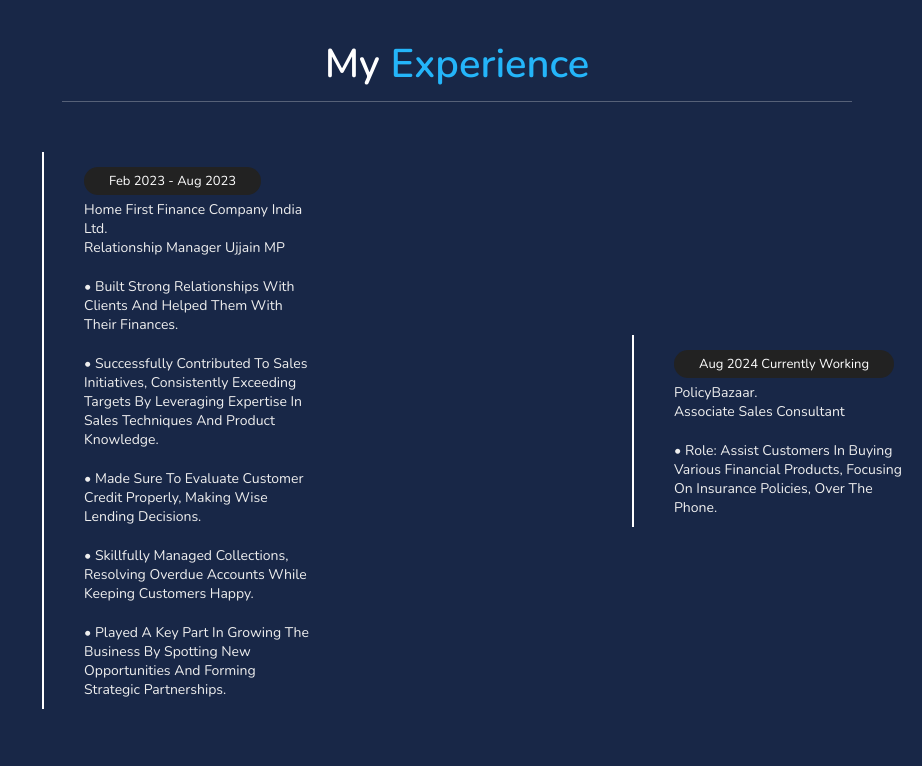
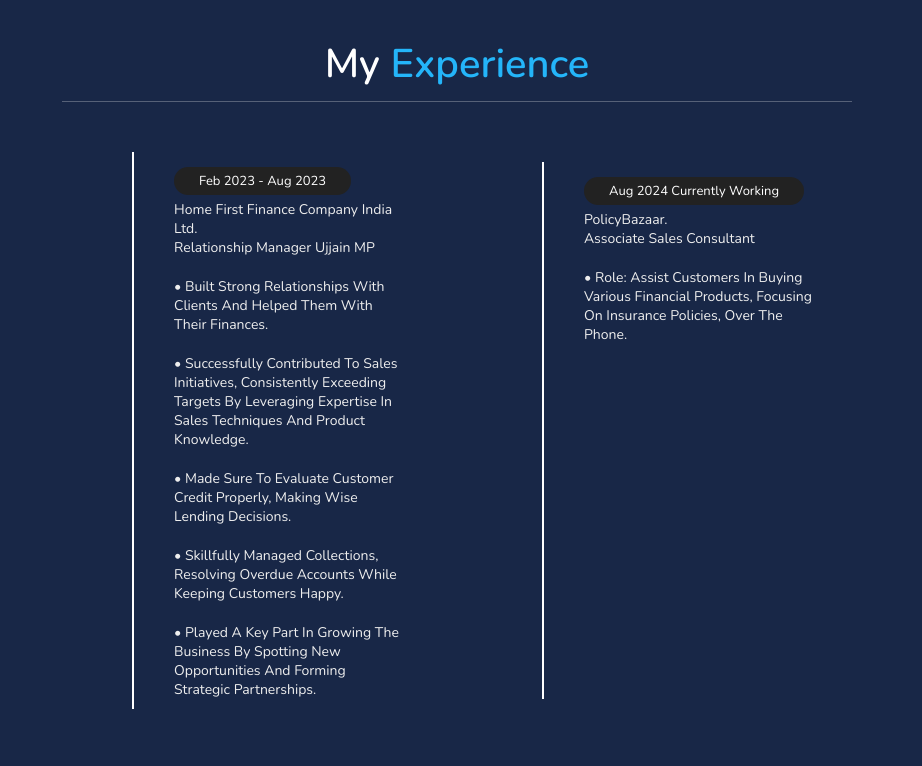
Before and after one commit to saurabhkumar02/PortfolioW, a plain HTML site: page index.html in a window 1280 px wide. Shown: the part 1226-1992 px from the top of the page, without its empty margins (358-1280 px from the left). Drawn offline with nearby package versions, Linux system fonts and the light colour scheme.

Commit message:
Update style.css

```diff
--- a/CSS/style.css
+++ b/CSS/style.css
@@ -228,8 +228,8 @@
 
 .education .box-container{
     display: flex;
-    align-items: center;
-    justify-content: space-between;
+/*     align-items: center; */
+    justify-content: space-evenly;
     flex-wrap: wrap;
     padding:1rem 0;
     padding-left: 3rem;
```
